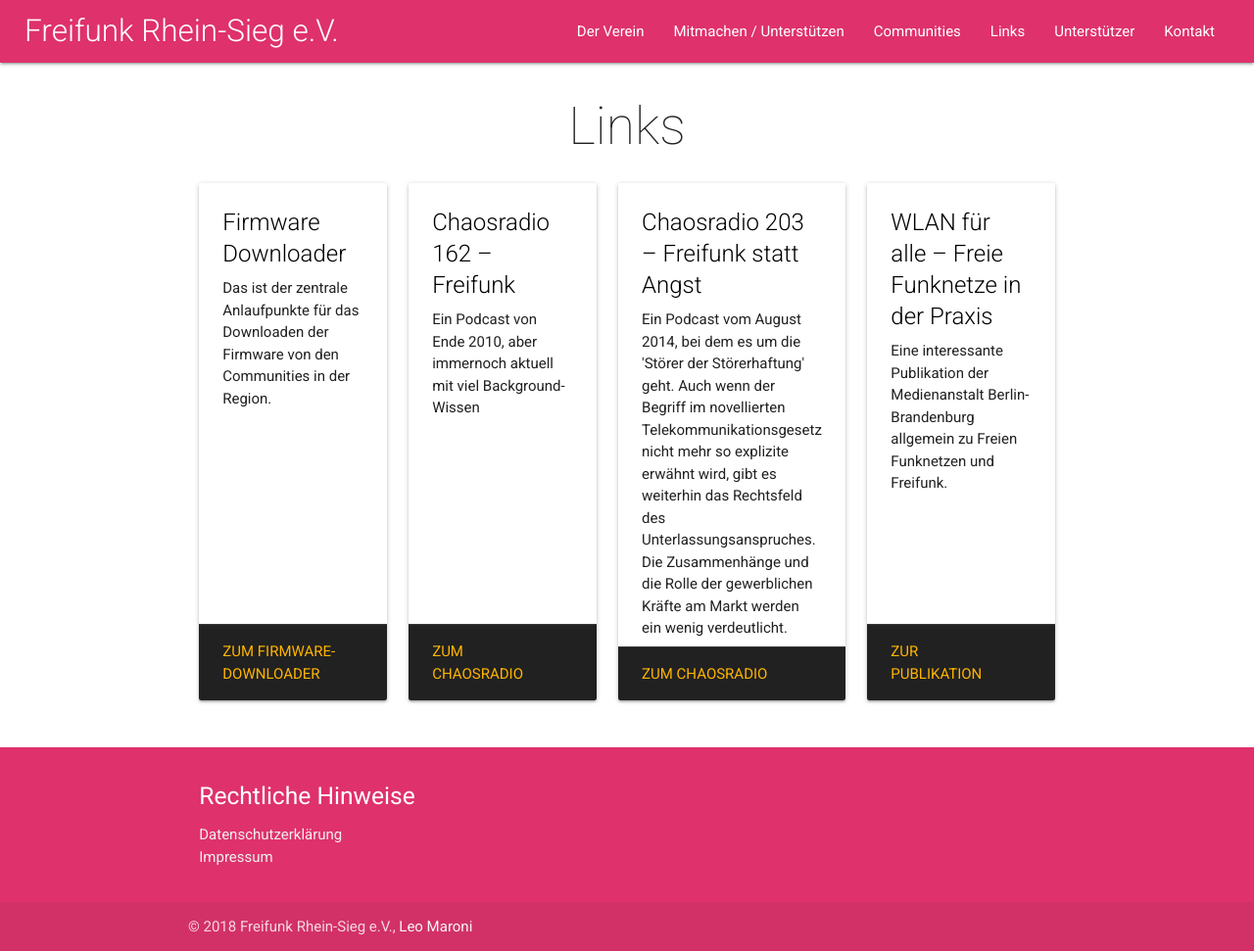
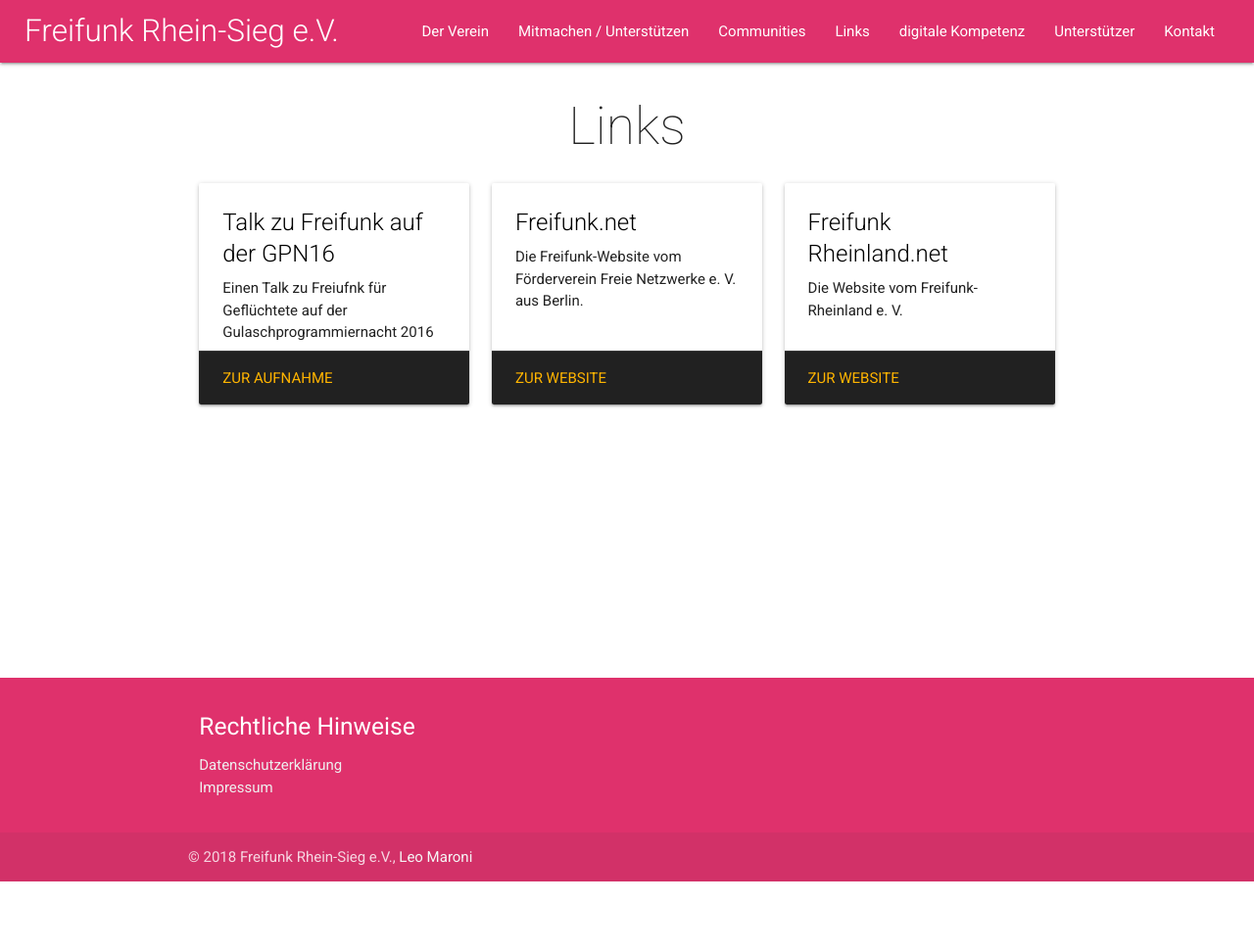
Before and after one commit to Freifunk-Rhein-Sieg/freifunk-rhein-sieg.net, a Jekyll site: the page built from links.html, in a window 1280 px wide. Shown: the whole page at 98% size. Built offline with Jekyll 4.4.1, drawn with Linux system fonts in a browser that asks for light colours; nearby versions of some CDN libraries; after the commit the page ends 900 px from its top, so only the background shows below that.

Commit message:
Updated Links

```diff
--- a/_includes/header.html
+++ b/_includes/header.html
@@ -8,6 +8,7 @@
                 <li class="navitem"><a href="{{ site.baseurl }}{% link mitmachen_unterstuetzen.html %}">Mitmachen / Unterst&uuml;tzen</a></li>
                 <li class="navitem"><a href="{{ site.baseurl }}{% link communities.html %}">Communities</a></li>
                 <li class="navitem"><a href="{{ site.baseurl }}{% link links.html %}">Links</a></li>
+                <li class="navitem"><a href="{{ site.baseurl }}{% link digitale_kompetenz.html %}">digitale Kompetenz</a></li>
                 <li class="navitem"><a href="{{ site.baseurl }}{% link unterstuetzer.html %}">Unterst&uuml;tzer</a></li>
                 <li class="navitem"><a href="{{ site.baseurl }}{% link kontakt.html %}">Kontakt</a></li>
             </ul>
@@ -18,6 +19,8 @@
             <li class="navitem"><a href="{{ site.baseurl }}{% link mitmachen_unterstuetzen.html %}">Mitmachen / Unterst&uuml;tzen</a></li>
             <li class="navitem"><a href="{{ site.baseurl }}{% link communities.html %}">Communities</a></li>
             <li class="navitem"><a href="{{ site.baseurl }}{% link links.html %}">Links</a></li>
+            <li class="navitem"><a href="{{ site.baseurl }}{% link digitale_kompetenz.html %}">digitale Kompetenz</a></li>
+            <li class="navitem"><a href="{{ site.baseurl }}{% link unterstuetzer.html %}">Unterst&uuml;tzer</a></li>
             <li class="navitem"><a href="{{ site.baseurl }}{% link kontakt.html %}">Kontakt</a></li>
         </ul>
     </nav>
--- a/der-verein.html
+++ b/der-verein.html
@@ -14,7 +14,7 @@
             <br>
             2.Vorsitzende: Oliver Borgmann, Siegburg
             <br>
-            Kassenwart: Stefan Hoffmann, Troisdorf
+            Schatzmeister: Stefan Hoffmann, Troisdorf
         </p>
     </section>
     <section class="row">
--- a/impressum.html
+++ b/impressum.html
@@ -21,6 +21,8 @@
             Andreas Gro&szlig;, 1. Vorsitzender
             <br>
             Oliver Borgmann, 2. Vorsitzender
+            <br>
+            Stefan Hoffmann, Schatzmeister
         </p>
         <h4>Kontakt:</h4>
         <p>
--- a/links.html
+++ b/links.html
@@ -12,50 +12,35 @@
             <div class="col s12 m6 l4">
                 <div class="card">
                     <div class="card-content">
-                        <span class="card-title"><a target="_blank" href="https://downloader.freifunk-rhein-sieg.net">Firmware Downloader</a></span>
-                        <p>Das ist der zentrale Anlaufpunkte f&uuml;r das Downloaden der Firmware von den Communities in der Region.</p>
+                        <span class="card-title"><a target="_blank" href="https://media.ccc.de/v/gpn16-7638-freifunk_fur_gefluchtete">Talk zu Freifunk auf der GPN16</a></span>
+                        <p>Einen Talk zu Freiufnk f&uuml;r Gefl&uuml;chtete auf der Gulaschprogrammiernacht 2016</p>
                     </div>
                     <div class="card-action">
-                        <a target="_blank" href="https://downloader.freifunk-rhein-sieg.net">Zum Firmware-Downloader</a>
+                        <a target="_blank" href="https://media.ccc.de/v/gpn16-7638-freifunk_fur_gefluchtete">Zur Aufnahme</a>
                     </div>
                 </div>
             </div>
             <div class="col s12 m6 l4">
                 <div class="card">
                     <div class="card-content">
-                        <span class="card-title"><a target="_blank" href="https://chaosradio.ccc.de/cr162.html">Chaosradio 162 – Freifunk</a></span>
-                        <p>Ein Podcast von Ende 2010, aber immernoch aktuell mit viel Background-Wissen</p>
+                        <span class="card-title"><a target="_blank" href="https://freifunk.net">Freifunk.net</a></span>
+                        <p>Die Freifunk-Website vom F&ouml;rderverein Freie Netzwerke e. V. aus Berlin.</p>
                     </div>
                     <div class="card-action">
-                        <a target="_blank" href="https://chaosradio.ccc.de/cr162.html">Zum Chaosradio</a>
+                        <a target="_blank" href="https://freifunk.net">Zur Website</a>
                     </div>
                 </div>
             </div>
             <div class="col s12 m6 l4">
                 <div class="card">
                     <div class="card-content">
-                        <span class="card-title"><a target="_blank" href="https://chaosradio.ccc.de/cr203.html">Chaosradio 203 – Freifunk statt Angst</a></span>
-                        <p>Ein Podcast vom August 2014, bei dem es um die 'St&ouml;rer der St&ouml;rerhaftung' geht. Auch
-                            wenn der Begriff im novellierten Telekommunikationsgesetz nicht
-                            mehr so explizite erwähnt wird, gibt es weiterhin das Rechtsfeld des
-                            Unterlassungsanspruches. Die Zusammenhänge und die Rolle der
-                            gewerblichen Kräfte am Markt werden ein wenig verdeutlicht.</p>
-                    </div>
-                    <div class="card-action">
-                        <a target="_blank" href="https://chaosradio.ccc.de/cr203.html">Zum Chaosradio</a>
-                    </div>
-                </div>
-            </div>
-            <div class="col s12 m6 l4">
-                <div class="card">
-                    <div class="card-content">
-                        <span class="card-title"><a target="_blank" href="https://mabb.de/files/content/document/UEBER%20DIE%20MABB/Download-Center/Publikationen/Freifunk-Broschuere/freifunk-publikation-webversion-2-Auflage.pdf.pdf">WLAN für alle – Freie Funknetze in der Praxis</a></span>
+                        <span class="card-title"><a target="_blank" href="https://freifunk-rheinland.net">Freifunk Rheinland.net</a></span>
                         <p>
-                            Eine interessante Publikation der Medienanstalt Berlin-Brandenburg allgemein zu Freien Funknetzen und Freifunk.
+                            Die Website vom Freifunk-Rheinland e. V.
                         </p>
                     </div>
                     <div class="card-action">
-                        <a target="_blank" href="https://mabb.de/files/content/document/UEBER%20DIE%20MABB/Download-Center/Publikationen/Freifunk-Broschuere/freifunk-publikation-webversion-2-Auflage.pdf.pdf">Zur Publikation</a>
+                        <a target="_blank" href="https://freifunk-rheinland.net">Zur Website</a>
                     </div>
                 </div>
             </div>
```
Also changed, not shown: digitale_kompetenz.html (added, +64 -0 lines).
